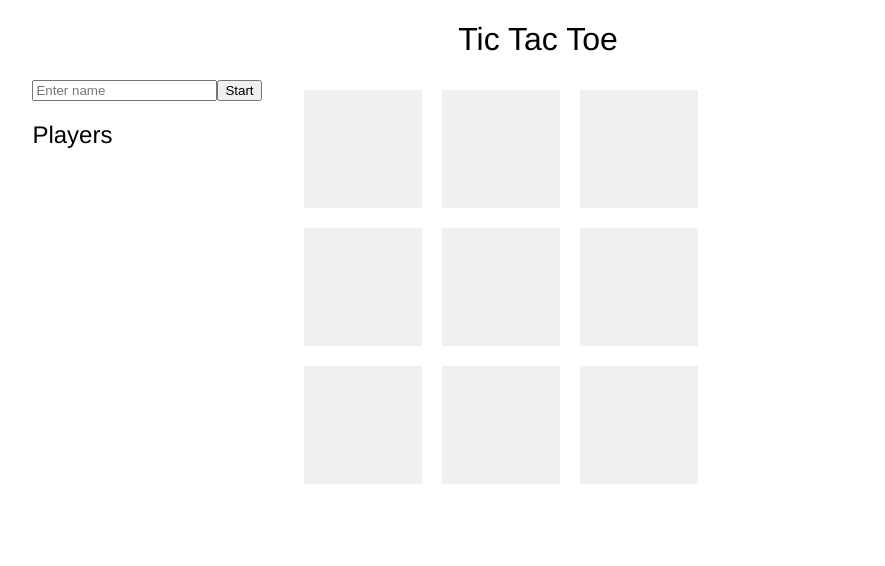
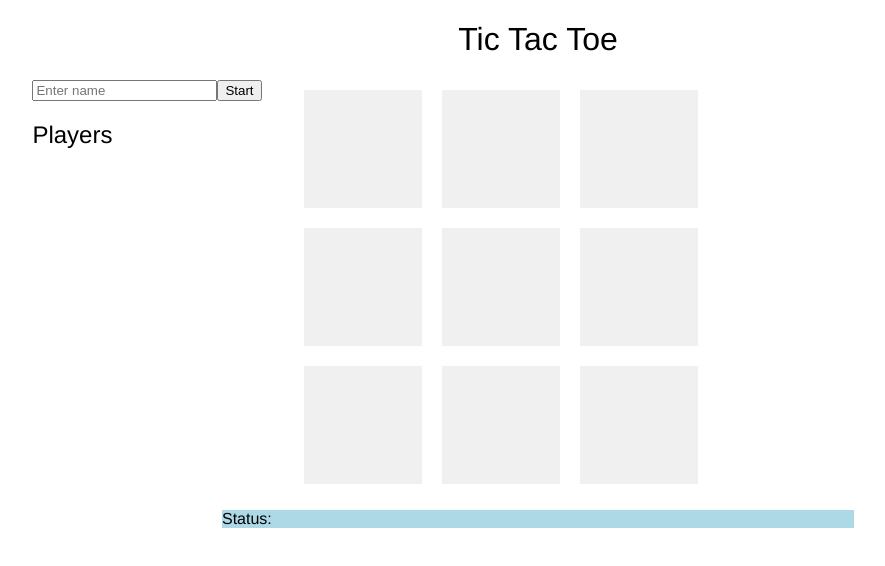
Before and after one commit to josh--newman/tictactoe, a React app: page / in a window 1280 px wide. Shown: the top 566 px of the page, without its empty margins (102-987 px from the left). Built offline with nearby package versions, Linux system fonts and the light colour scheme; no server answers.

Commit message:
Add status bar

```diff
--- a/client/src/components/App.js
+++ b/client/src/components/App.js
@@ -109,11 +109,11 @@ export default class App extends Component {
           <Menu onJoinQueue={this.onJoinQueue}
                 onEndGame={this.onEndGame.bind(this)}
                 {...this.state} />
-          <Status winner={this.state.winner.name} />
           <Board key={this.state.gameId}
                  makeMove={this.makeMove.bind(this)}
                  {...this.state} />
         </div>
+        <Status winner={this.state.winner.name} />
       </div>
     );
   }
--- a/client/src/components/Status.js
+++ b/client/src/components/Status.js
@@ -8,7 +8,7 @@ export default class Status extends React.Component {
   render() {
     return (
       <div className="status">
-        <p>{this.props.winner}</p>
+        <p>Status: {this.props.winner}</p>
       </div>
     );
   }
--- a/client/styles/main.scss
+++ b/client/styles/main.scss
@@ -50,9 +50,14 @@ body {
       }
     }
   }
-
 }
 
 .game-disabled {
   pointer-events: none;
 }
+
+.status {
+  background-color: lightblue;
+  width: 50%;
+  margin: 0 auto;
+}
```
